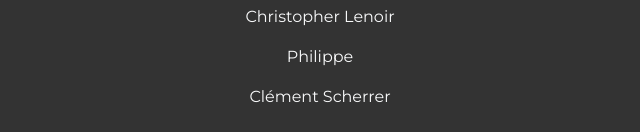
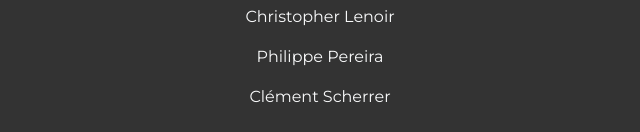
Before and after one commit to BlunT76/cssgrid, a website: page index.html in a window 1280 px wide. Shown: the part 2188-2320 px from the top of the page, 605-1245 px from the left. Drawn offline with nearby package versions, Linux system fonts and the light colour scheme.

Commit message:
fixed footer

```diff
--- a/index.html
+++ b/index.html
@@ -145,7 +145,7 @@
 		        		<div class="col-md-4 col-lg-6 footer-contact wow fadeInDown">
 		        			<h3>Equipe</h3>
 		                	<p>Christopher Lenoir</p>
-		                	<p>Philippe </p>
+		                	<p>Philippe Pereira</p>
 		                	<p>Clément Scherrer</p>
 	                    </div>
 		            </div>
```
